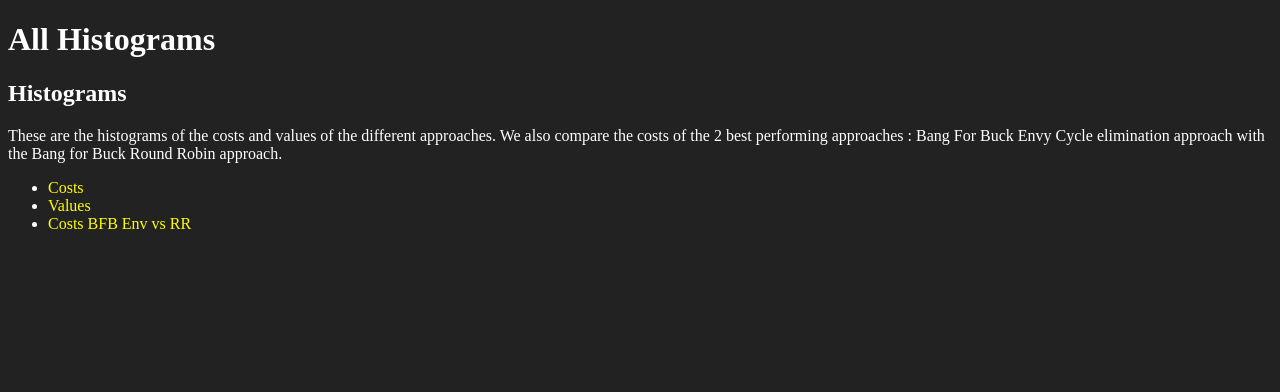
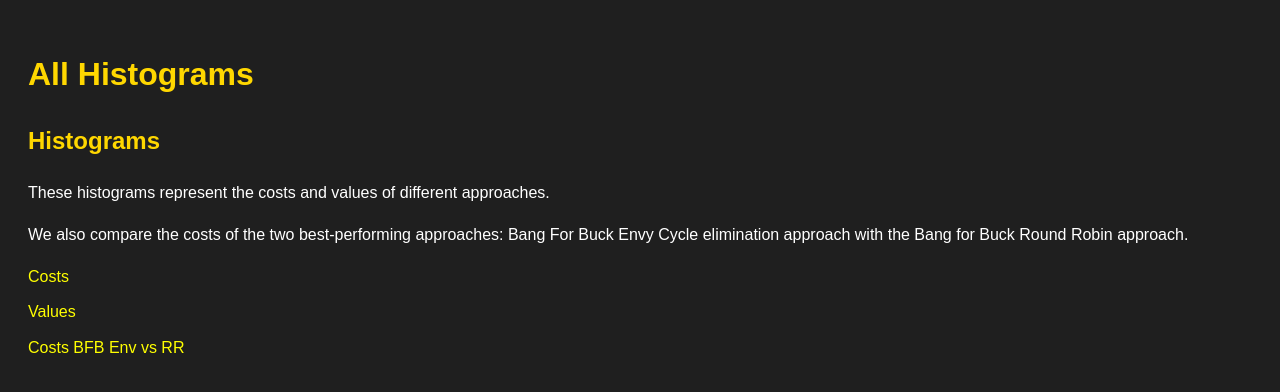
Before and after one commit to utsavm2/Res_Alloc_Envy, a plain HTML site: page histograms.html in a window 1280 px wide. Drawn offline with Linux system fonts and the light colour scheme.

Commit message:
more fancy

```diff
--- a/histograms.html
+++ b/histograms.html
@@ -5,6 +5,33 @@
     <meta name="viewport" content="width=device-width, initial-scale=1.0">
     <title>Histograms</title>
     <link rel="stylesheet" href="styles.css"> <!-- Dark mode styles -->
+    <style>
+        body {
+            font-family: Arial, sans-serif;
+            background-color: #1f1f1f;
+            color: #ffffff;
+            padding: 20px;
+            line-height: 1.6;
+        }
+        h1, h2 {
+            color: #ffd700;
+        }
+        a {
+            color: #ffd700;
+            text-decoration: none;
+            transition: color 0.3s ease;
+        }
+        a:hover {
+            color: #ffeb3b;
+        }
+        ul {
+            list-style-type: none;
+            padding: 0;
+        }
+        li {
+            margin-bottom: 10px;
+        }
+    </style>
 </head>
 <body>
     <header>
@@ -13,12 +40,12 @@
     <main>
         <section>
             <h2>Histograms</h2>
-            <p>These are the histograms of the costs and values of the different approaches.
-                We also compare the costs of the 2 best performing approaches : Bang For Buck Envy Cycle elimination approach with the Bang for Buck Round Robin approach.</p>
+            <p>These histograms represent the costs and values of different approaches.</p>
+            <p>We also compare the costs of the two best-performing approaches: Bang For Buck Envy Cycle elimination approach with the Bang for Buck Round Robin approach.</p>
             <ul>
-                <li><a href="histograms/costs.png" style="color: yellow;">Costs</a></li>
-                <li><a href="histograms/val.png" style="color: yellow;">Values</a></li>
-                <li><a href="histograms/costs_BFB_Env_vs_RR.png" style="color: yellow;">Costs BFB Env vs RR</a></li>
+                <li><a href="histograms/costs.png">Costs</a></li>
+                <li><a href="histograms/val.png">Values</a></li>
+                <li><a href="histograms/costs_BFB_Env_vs_RR.png">Costs BFB Env vs RR</a></li>
             </ul>
         </section>
     </main>
```
Also changed, not shown: gifs.html (+1 -0 lines), viz.html (+31 -3 lines).
